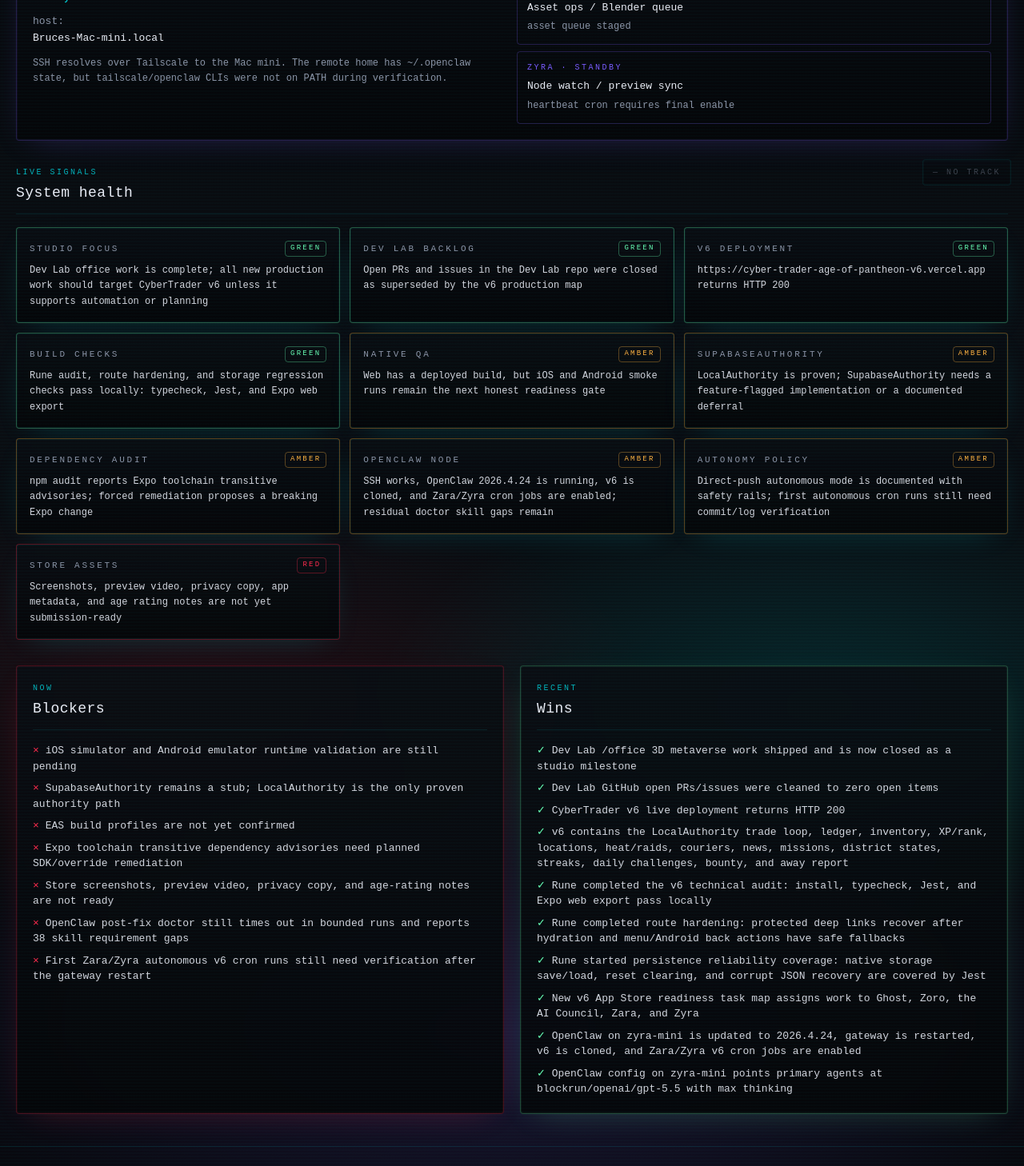
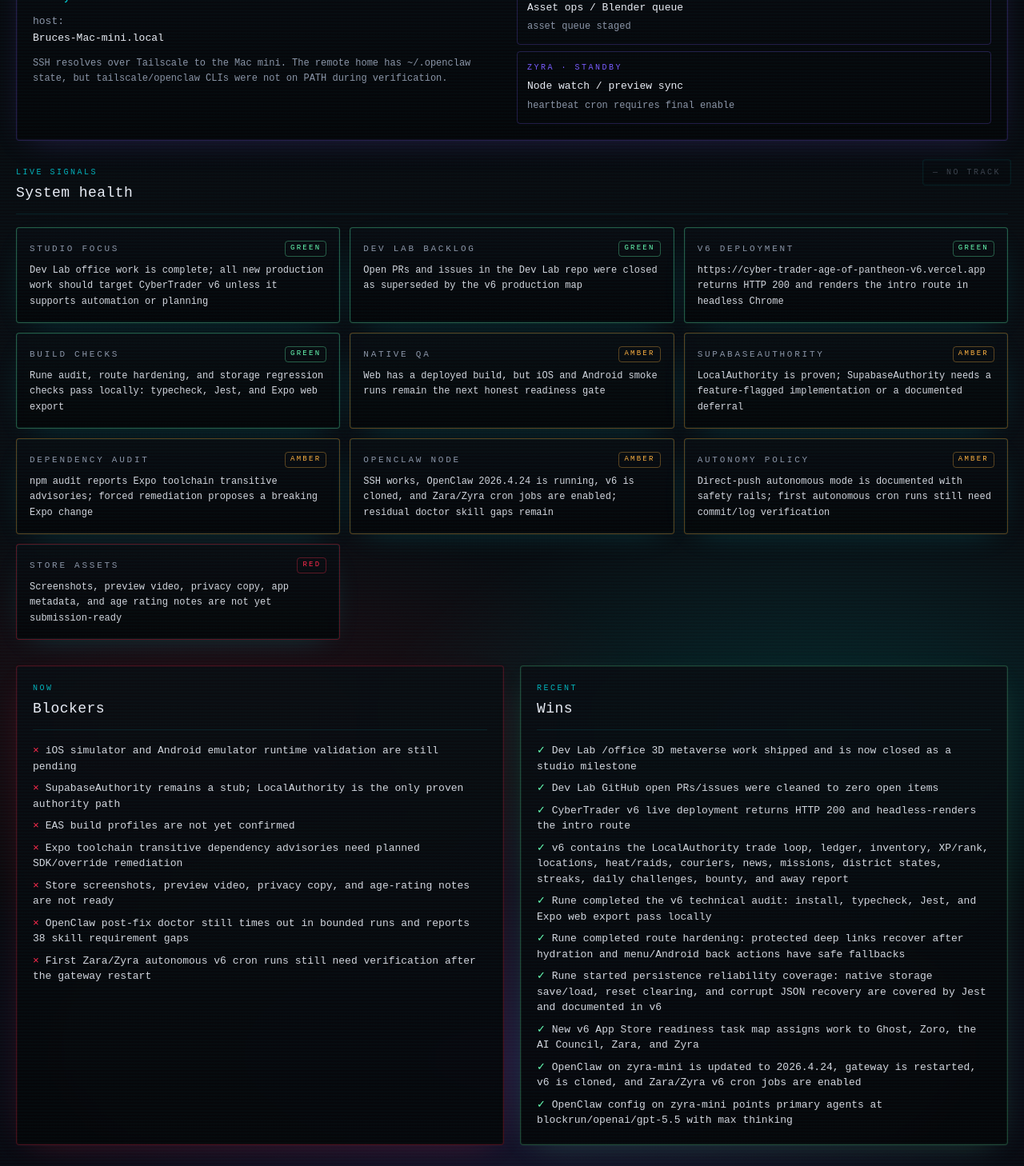
Before and after one commit to GHX5T-SOL/Dev-lab-of-CyberTrader-Age-of-Pantheon-, a Next.js app in the folder web/: page /office/status in a window 1280 px wide. Shown: the part 552-2010 px from the top of the page at 80% size. Built offline with nearby package versions, Linux system fonts and the light colour scheme; no server answers.

Commit message:
rune-p0-003 sync persistence coverage note

```diff
--- a/web/src/data/status.ts
+++ b/web/src/data/status.ts
@@ -32,11 +32,11 @@
   recentWins: [
     "Dev Lab /office 3D metaverse work shipped and is now closed as a studio milestone",
     "Dev Lab GitHub open PRs/issues were cleaned to zero open items",
-    "CyberTrader v6 live deployment returns HTTP 200",
+    "CyberTrader v6 live deployment returns HTTP 200 and headless-renders the intro route",
     "v6 contains the LocalAuthority trade loop, ledger, inventory, XP/rank, locations, heat/raids, couriers, news, missions, district states, streaks, daily challenges, bounty, and away report",
     "Rune completed the v6 technical audit: install, typecheck, Jest, and Expo web export pass locally",
     "Rune completed route hardening: protected deep links recover after hydration and menu/Android back actions have safe fallbacks",
-    "Rune started persistence reliability coverage: native storage save/load, reset clearing, and corrupt JSON recovery are covered by Jest",
+    "Rune started persistence reliability coverage: native storage save/load, reset clearing, and corrupt JSON recovery are covered by Jest and documented in v6",
     "New v6 App Store readiness task map assigns work to Ghost, Zoro, the AI Council, Zara, and Zyra",
     "OpenClaw on zyra-mini is updated to 2026.4.24, gateway is restarted, v6 is cloned, and Zara/Zyra v6 cron jobs are enabled",
     "OpenClaw config on zyra-mini points primary agents at blockrun/openai/gpt-5.5 with max thinking",
@@ -55,7 +55,7 @@
     {
       label: "v6 deployment",
       state: "green",
-      detail: "https://cyber-trader-age-of-pantheon-v6.vercel.app returns HTTP 200",
+      detail: "https://cyber-trader-age-of-pantheon-v6.vercel.app returns HTTP 200 and renders the intro route in headless Chrome",
     },
     {
       label: "Build checks",
--- a/web/src/data/tasks.ts
+++ b/web/src/data/tasks.ts
@@ -277,6 +277,7 @@
     acceptanceCriteria: ["Cold launch hydrates reliably", "Reset is available in settings", "Corrupt storage has recovery path"],
     tags: ["state", "storage", "reliability"],
     notes: "In progress 2026-04-26. Settings reset already exists; native storage regression tests now cover save/load, reset clearing, and corrupt JSON recovery. Cold-launch device validation remains.",
+    links: [{ label: "Persistence coverage note", href: `${v6}/blob/main/docs/release/rune-p0-003-persistence-coverage.md` }],
   }),
   task({
     id: "rune-p0-004",
@@ -675,6 +676,7 @@
     dependencies: ["zyra-p0-001"],
     acceptanceCriteria: ["Live URL is checked", "Failures create a task or commit a status note", "No silent broken deploys"],
     tags: ["qa", "vercel", "monitoring"],
+    notes: "Monitor pass 2026-04-26: v6 live returned HTTP 200, headless Chrome rendered the intro route, and local v6 typecheck/Jest/export passed. Full login/trading browser smoke is still a Gate A follow-up.",
     links: [{ label: "v6 deployment", href: live }],
   }),
   task({
```
Also changed, not shown: 2 other files (tests, documents, lock files or other folders).
